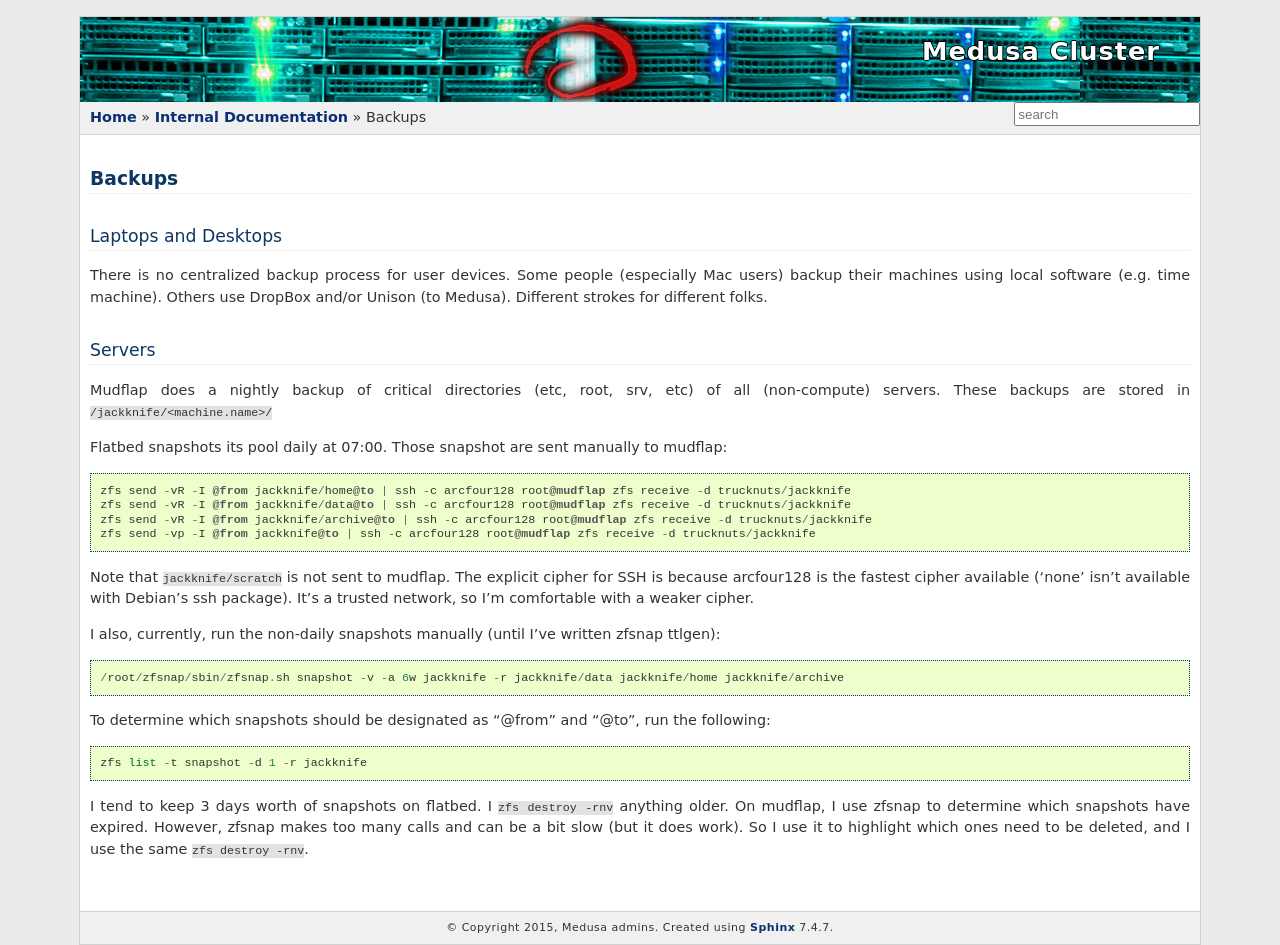
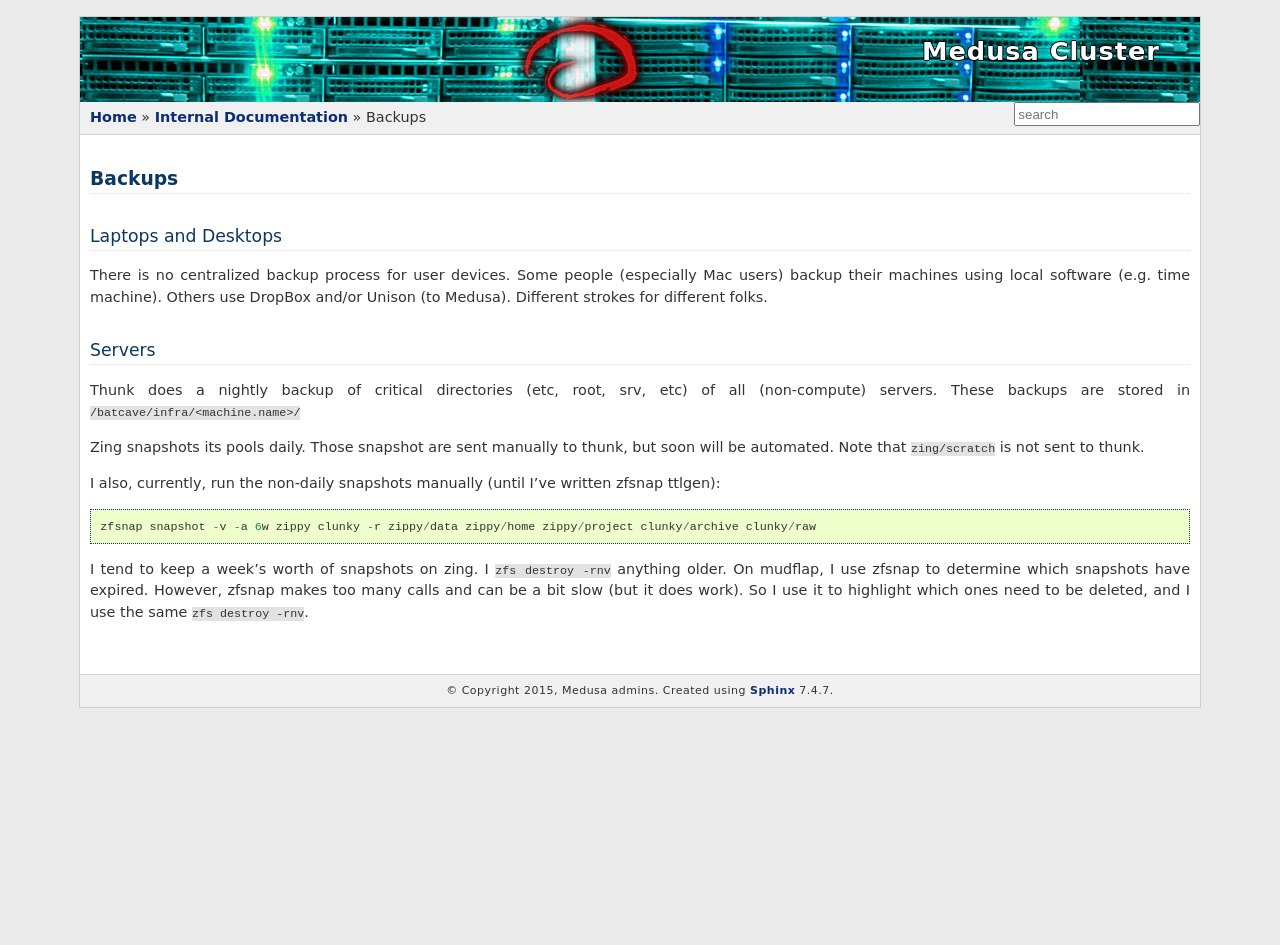
Before and after one commit to psychoinformatics-de/ipsy-docs, a Sphinx documentation site: the page built from source/internal/backups.rst, in a window 1280 px wide. Built offline with Sphinx 7.4.7, drawn with Linux system fonts in a browser that asks for light colours; formulas are drawn with MathJax 3; after the commit the page ends 900 px from its top, so only the background shows below that.

Commit message:
Update ZFS docs

```diff
--- a/source/internal/backups.rst
+++ b/source/internal/backups.rst
@@ -11,34 +11,19 @@ folks.
 
 Servers
 =======
-Mudflap does a nightly backup of critical directories (etc, root, srv, etc) of
+Thunk does a nightly backup of critical directories (etc, root, srv, etc) of
 all (non-compute) servers. These backups are stored in
-``/jackknife/<machine.name>/``
+``/batcave/infra/<machine.name>/``
 
-Flatbed snapshots its pool daily at 07:00. Those snapshot are sent manually to
-mudflap::
-
-    zfs send -vR -I @from jackknife/home@to | ssh -c arcfour128 root@mudflap zfs receive -d trucknuts/jackknife
-    zfs send -vR -I @from jackknife/data@to | ssh -c arcfour128 root@mudflap zfs receive -d trucknuts/jackknife
-    zfs send -vR -I @from jackknife/archive@to | ssh -c arcfour128 root@mudflap zfs receive -d trucknuts/jackknife
-    zfs send -vp -I @from jackknife@to | ssh -c arcfour128 root@mudflap zfs receive -d trucknuts/jackknife
-
-Note that ``jackknife/scratch`` is not sent to mudflap. The explicit cipher for
-SSH is because arcfour128 is the fastest cipher available ('none' isn't
-available with Debian's ssh package). It's a trusted network, so I'm comfortable
-with a weaker cipher.
+Zing snapshots its pools daily. Those snapshot are sent manually to thunk, but
+soon will be automated. Note that ``zing/scratch`` is not sent to thunk.
 
 I also, currently, run the non-daily snapshots manually (until I've written
 zfsnap ttlgen)::
 
-    /root/zfsnap/sbin/zfsnap.sh snapshot -v -a 6w jackknife -r jackknife/data jackknife/home jackknife/archive
+    zfsnap snapshot -v -a 6w zippy clunky -r zippy/data zippy/home zippy/project clunky/archive clunky/raw
 
-To determine which snapshots should be designated as "@from" and "@to", run the
-following::
-
-    zfs list -t snapshot -d 1 -r jackknife
-
-I tend to keep 3 days worth of snapshots on flatbed. I ``zfs destroy -rnv``
+I tend to keep a week's worth of snapshots on zing. I ``zfs destroy -rnv``
 anything older. On mudflap, I use zfsnap to determine which snapshots have
 expired. However, zfsnap makes too many calls and can be a bit slow (but it does
 work). So I use it to highlight which ones need to be deleted, and I use the
```
